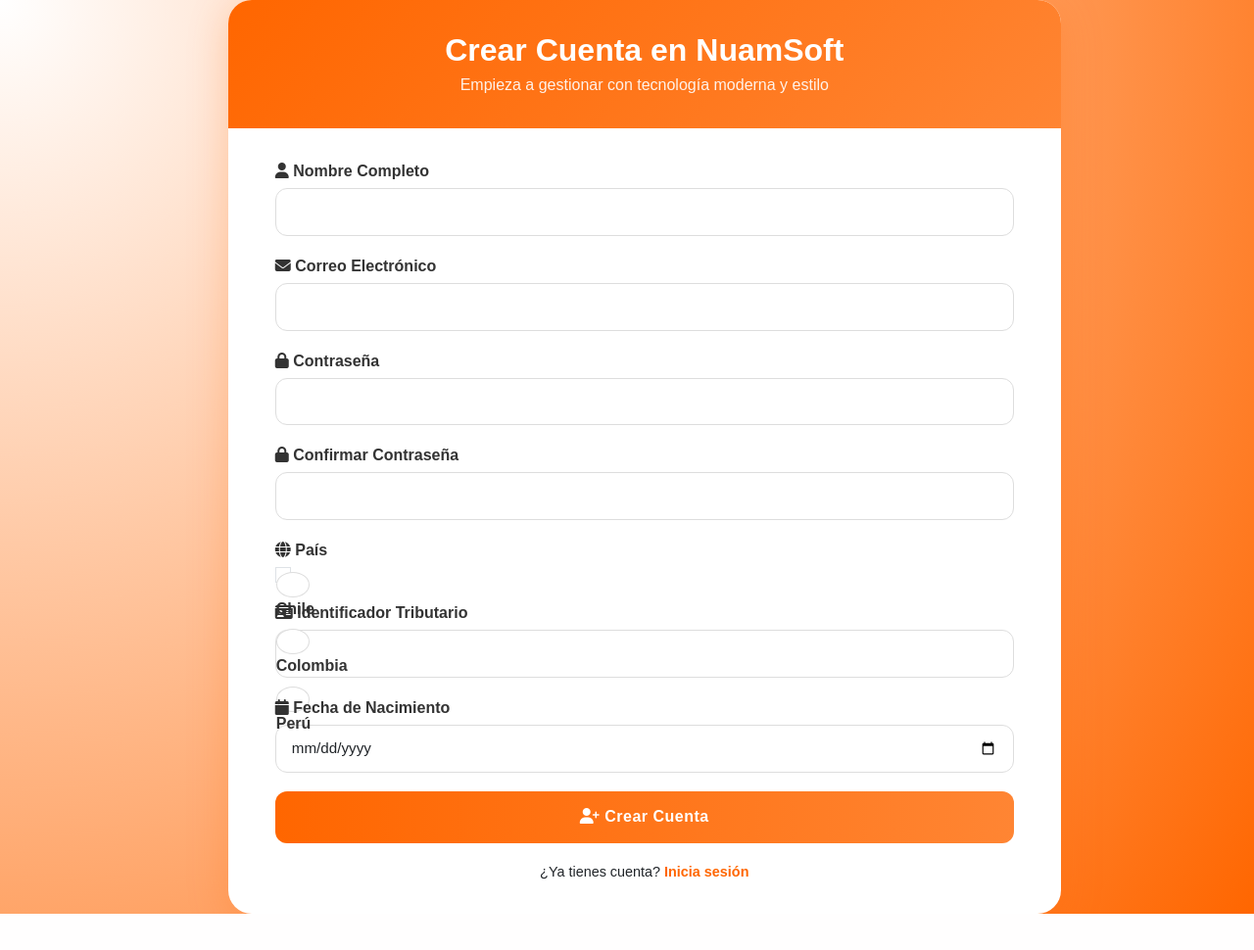
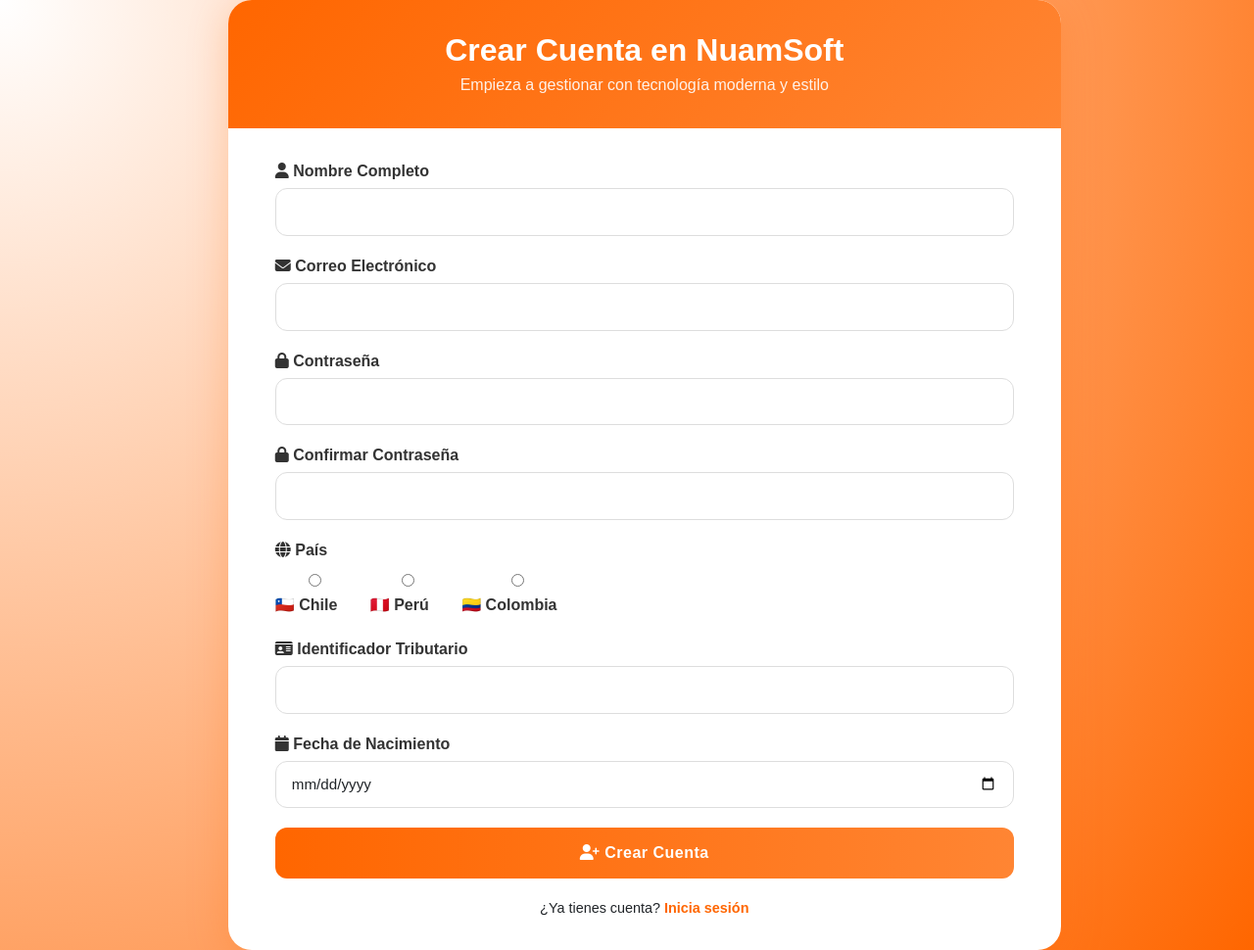
Before and after one commit to sbstn-00/NuamSoft, a Django app: page /registro/ in a window 1280 px wide. Shown: the whole page at 98% size. Before the commit the page ends 933 px from the top, so only its background shows below. Run offline with Django 5.2, Linux system fonts and the light colour scheme.

Commit message:
Mejora de dise

```diff
--- a/ItemApp/templates/login.html
+++ b/ItemApp/templates/login.html
@@ -152,13 +152,26 @@
         </label>
         {{ form.password2 }}
       </div>
-
-      <div class="form-group">
-        <label for="{{ form.pais.id_for_label }}">
+      <div class="form-group mb-3">
+        <label class="form-label d-block fw-semibold mb-2">
           <i class="fas fa-globe"></i> País
         </label>
-        {{ form.pais }}
+        <div class="country-options d-flex flex-wrap gap-3">
+            <label class="country-option">
+                <input type="radio" name="pais" value="Chile" required>
+                <span>🇨🇱 Chile</span>
+            </label>
+            <label class="country-option">
+                <input type="radio" name="pais" value="Perú">
+                <span>🇵🇪 Perú</span>
+            </label>
+            <label class="country-option">
+                <input type="radio" name="pais" value="Colombia">
+                <span>🇨🇴 Colombia</span>
+            </label>
+        </div>
       </div>
+
 
       <div class="form-group">
         <label for="{{ form.identificador_tributario.id_for_label }}">
```
